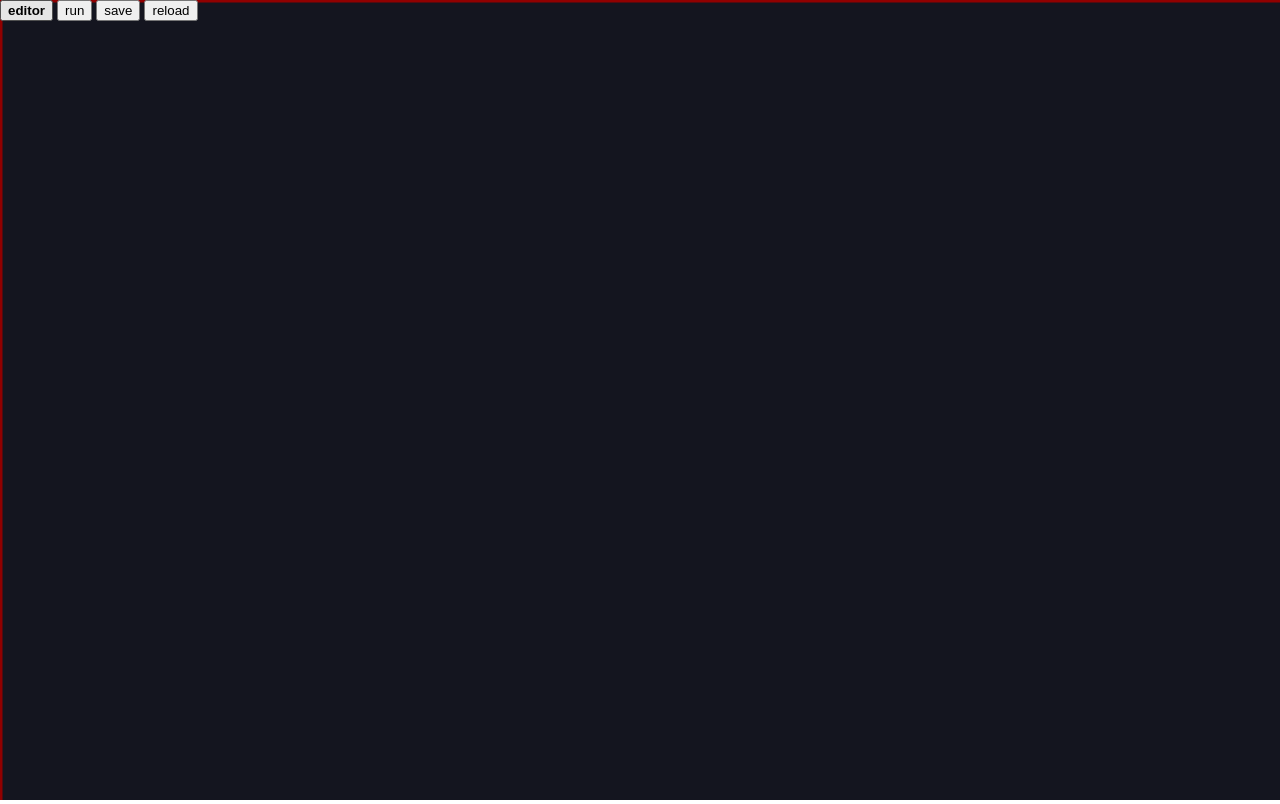
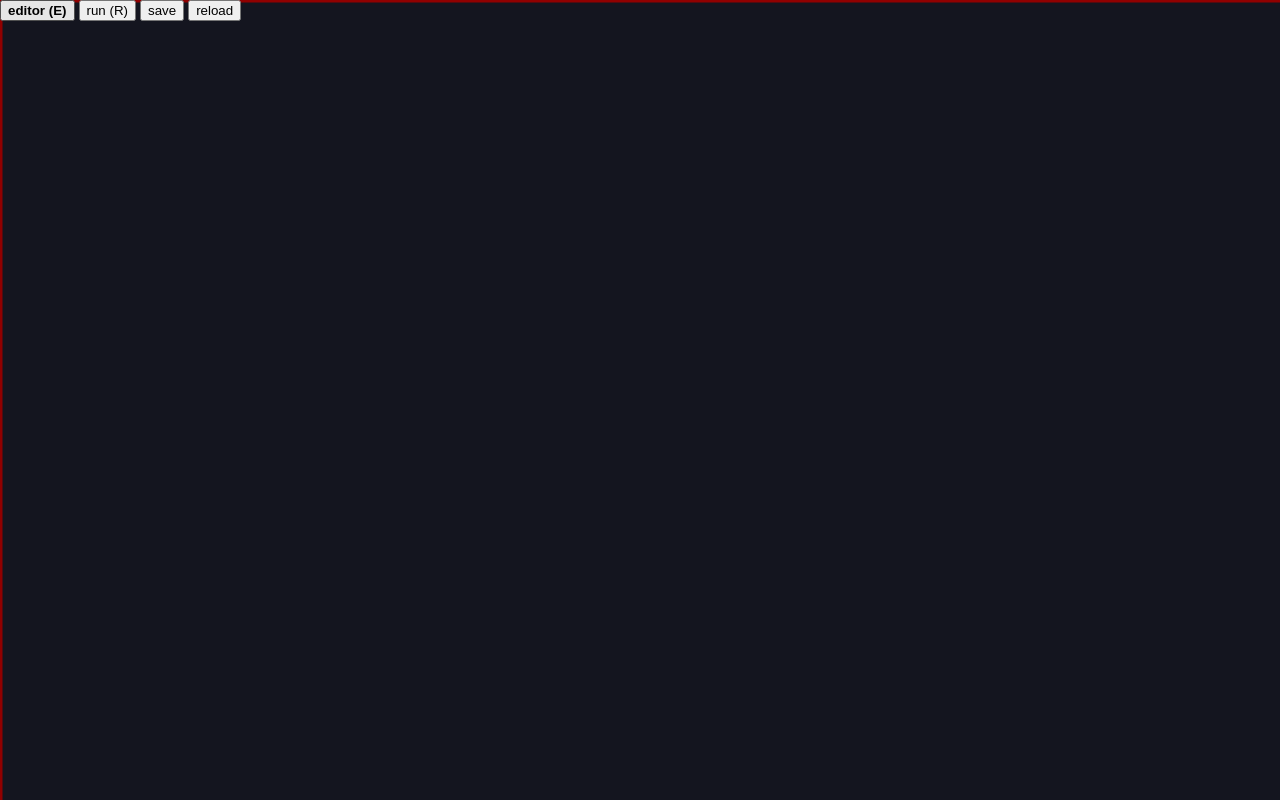
Before and after one commit to topheman/matterjs-poc, a website with bundled scripts: page public/index.html in a window 1280 px wide. Built offline with nearby package versions, Linux system fonts and the light colour scheme.

Commit message:
feat(a11y): add aria-keyshortcuts attributes

```diff
--- a/public/index.html
+++ b/public/index.html
@@ -10,8 +10,8 @@
   </head>
   <body>
     <div class="buttons">
-      <button id="editortime-mode">editor</button>
-      <button id="runtime-mode">run</button>
+      <button id="editortime-mode" aria-keyshortcuts="E">editor (E)</button>
+      <button id="runtime-mode" aria-keyshortcuts="R">run (R)</button>
       <button id="save">save</button>
       <button id="reload">reload</button>
     </div>
```
